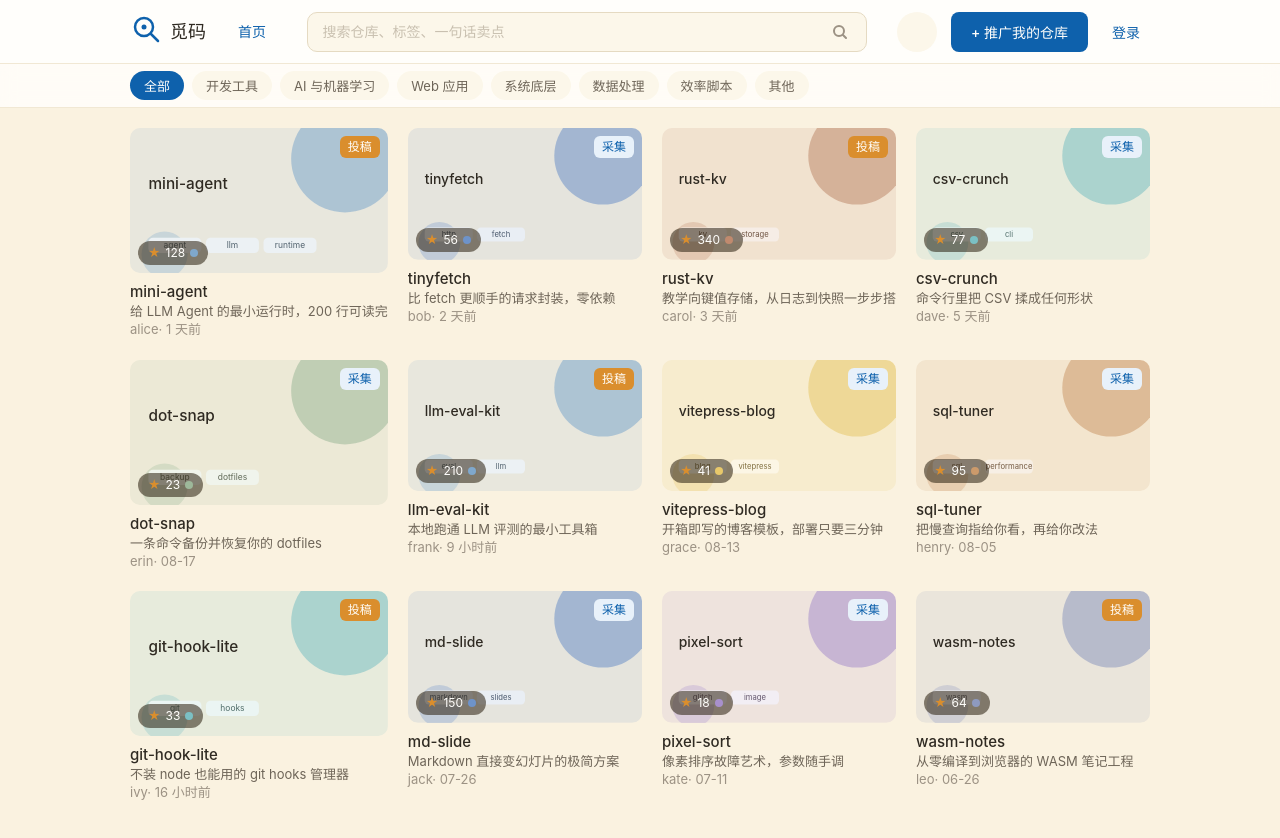
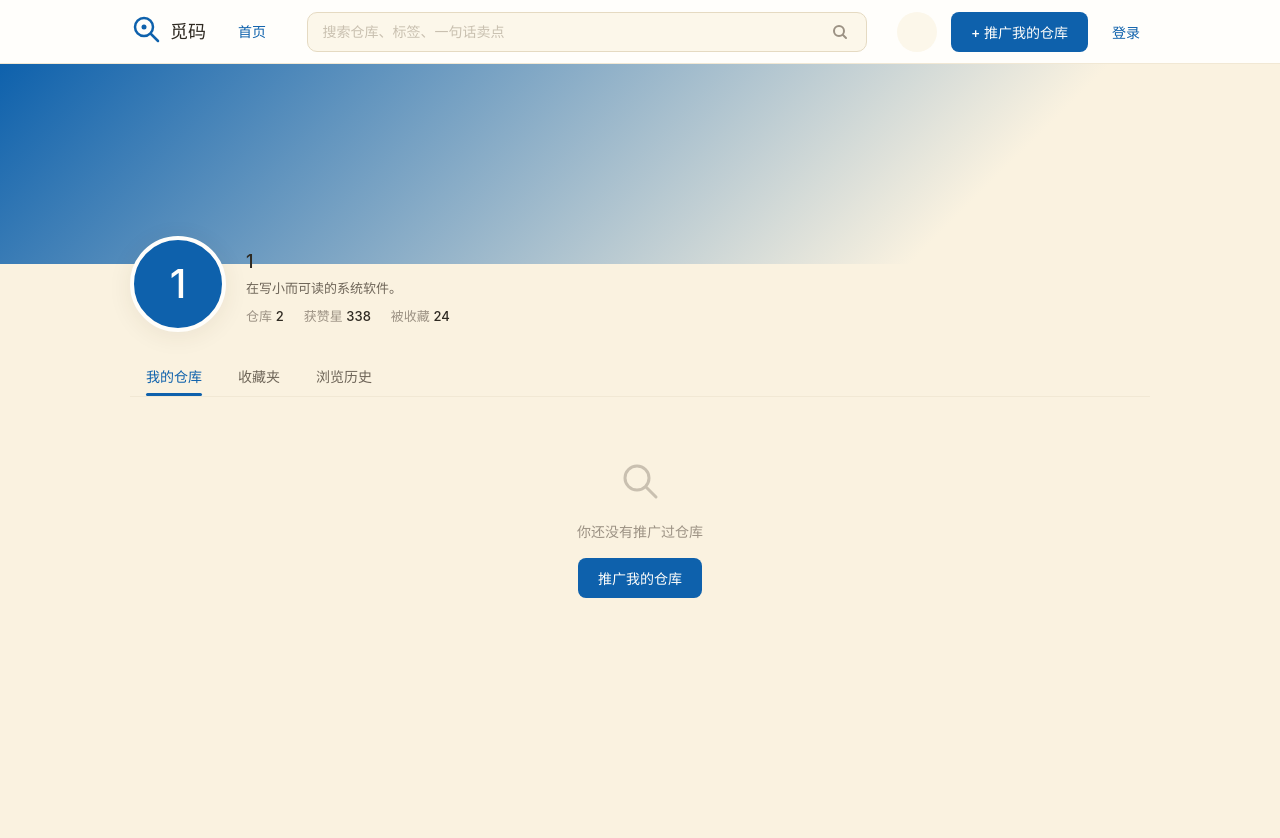
Before and after one commit to alaala-daka/Meecode-Find_your_code, a React (Vite) app in the folder frontend/: page /user/1 in a window 1280 px wide. Before the commit this address led to /. Shown: the top 838 px of the page. After the commit the page ends 800 px from the top, so only its background shows below. Built offline with nearby package versions, Linux system fonts and the light colour scheme.

Commit message:
feat(frontend): ProfilePage 个人主页（规范 §7.5）

```diff
--- a/frontend/src/App.tsx
+++ b/frontend/src/App.tsx
@@ -1,6 +1,7 @@
 // src/App.tsx
 import { Routes, Route, Navigate } from 'react-router-dom'
 import HomePage from './pages/HomePage'
+import ProfilePage from './pages/ProfilePage'
 import RepoPage from './pages/RepoPage'
 import SearchPage from './pages/SearchPage'
 import SubmitPage from './pages/SubmitPage'
@@ -13,6 +14,7 @@ export default function App() {
       <Route path="/search" element={<SearchPage />} />
       <Route path="/repo/:id" element={<RepoPage />} />
       <Route path="/submit" element={<SubmitPage />} />
+      <Route path="/user/:login" element={<ProfilePage />} />
       <Route path="*" element={<Navigate to="/" replace />} />
     </Routes>
   )
--- /dev/null
+++ b/frontend/src/pages/ProfilePage.css
@@ -0,0 +1,57 @@
+/* src/pages/ProfilePage.css —— 规范 §7.5：渐变横幅 + 骑线头像 + 吸顶 tab */
+.profile-loading { color: var(--text3); padding: 60px 0; text-align: center; }
+.profile-banner {
+  height: 200px;
+  background: linear-gradient(135deg, var(--brand_blue) 0%, var(--bg3) 75%);
+}
+.profile-page { position: relative; }
+.profile-head { display: flex; gap: 20px; align-items: flex-end; margin-top: -48px; }
+.profile-avatar {
+  width: 96px; height: 96px;
+  border-radius: 50%;
+  background: var(--brand_blue);
+  color: var(--bg1);
+  display: flex; align-items: center; justify-content: center;
+  font-size: 40px; font-weight: 500;
+  border: 4px solid var(--bg1);
+  box-shadow: var(--shadow_float);
+}
+.profile-info { flex: 1; padding-bottom: 6px; }
+.profile-name { font-size: 18px; font-weight: 500; }
+.profile-bio { margin-top: 4px; color: var(--text2); font-size: 13px; display: flex; align-items: center; gap: 8px; }
+.bio-edit {
+  color: var(--text4);
+  padding: 2px 6px;
+  border-radius: var(--radius-sm);
+  opacity: 0;
+  transition: opacity var(--time-fast), color var(--time-fast);
+}
+.profile-bio:hover .bio-edit { opacity: 1; }
+.bio-edit:hover { color: var(--brand_blue); }
+.bio-input {
+  margin-top: 4px;
+  padding: 6px 10px;
+  border: 1px solid var(--brand_blue);
+  border-radius: var(--radius-md);
+  font-size: 13px;
+  background: var(--bg1);
+  box-shadow: var(--focus_ring);
+  outline: none;
+}
+.profile-stats { display: flex; gap: 20px; margin-top: 8px; color: var(--text3); font-size: 13px; }
+.profile-stats b { color: var(--text1); font-weight: 500; }
+
+.profile-page .tabs { position: sticky; top: 64px; z-index: 18; margin-top: 24px; background: var(--bg3); }
+.profile-tab-body { margin-top: 20px; animation: fade-in 0.15s var(--ease); }
+.profile-card-wrap { display: flex; flex-direction: column; gap: 6px; }
+.delist-btn {
+  align-self: flex-end;
+  padding: 3px 10px;
+  font-size: 12px;
+  color: var(--text3);
+  border: 1px solid var(--line_regular);
+  border-radius: var(--radius-sm);
+  background: var(--bg1);
+  transition: color var(--time-fast), border-color var(--time-fast);
+}
+.delist-btn:hover { color: var(--stress_red); border-color: var(--stress_red); }
--- /dev/null
+++ b/frontend/src/pages/ProfilePage.tsx
@@ -0,0 +1,128 @@
+// src/pages/ProfilePage.tsx —— 规范 §7.5
+import { useCallback, useEffect, useState } from 'react'
+import { useNavigate, useParams, useSearchParams } from 'react-router-dom'
+import { api } from '../api/client'
+import type { RepoCardData, UserProfile } from '../api/types'
+import EmptyState from '../components/EmptyState'
+import RepoCard from '../components/RepoCard'
+import Tabs from '../components/Tabs'
+import TopBar from '../components/TopBar'
+import { useAuthStore } from '../store/authStore'
+import './ProfilePage.css'
+
+const TAB_ITEMS = [
+  { key: 'repos', label: '我的仓库' },
+  { key: 'favs', label: '收藏夹' },
+  { key: 'history', label: '浏览历史' },
+]
+
+export default function ProfilePage() {
+  const { login = '' } = useParams()
+  const navigate = useNavigate()
+  const me = useAuthStore((s) => s.user)
+  const isMe = me?.login === login
+  const [params, setParams] = useSearchParams()
+  const tab = params.get('tab') ?? 'repos'
+  const [profile, setProfile] = useState<UserProfile | null>(null)
+  const [editingBio, setEditingBio] = useState(false)
+  const [lists, setLists] = useState<Record<'repos' | 'favs' | 'history', RepoCardData[]>>({ repos: [], favs: [], history: [] })
+
+  const loadAll = useCallback(async () => {
+    const [p, repos, favs, history] = await Promise.all([
+      api.userProfile(login),
+      api.userRepos(login),
+      api.userFavorites(login),
+      api.userHistory(login),
+    ])
+    setProfile(p)
+    setLists({ repos, favs, history })
+  }, [login])
+
+  useEffect(() => { void loadAll() }, [loadAll])
+
+  function switchTab(key: string) {
+    params.set('tab', key)
+    setParams(params, { replace: true })
+  }
+
+  async function saveBio(value: string) {
+    setEditingBio(false)
+    if (!profile || value === profile.bio) return
+    setProfile({ ...profile, bio: value })
+    await api.setBio(value)
+  }
+
+  async function delist(repo: RepoCardData) {
+    if (!window.confirm(`确定下架「${repo.title}」吗？`)) return
+    await api.delist(repo.id)
+    void loadAll()
+  }
+
+  if (!profile) {
+    return (<><TopBar /><main className="page-shell"><p className="profile-loading">加载中…</p></main></>)
+  }
+
+  const current = lists[tab as 'repos' | 'favs' | 'history'] ?? []
+  const emptyText = tab === 'repos' ? '你还没有推广过仓库'
+    : tab === 'favs' ? '还没有收藏' : '还没有浏览记录'
+
+  return (
+    <>
+      <TopBar />
+      <div className="profile-banner" aria-hidden="true" />
+      <main className="page-shell profile-page">
+        <header className="profile-head">
+          <div className="profile-avatar" aria-label="头像">
+            {profile.login.slice(0, 1).toUpperCase()}
+          </div>
+          <div className="profile-info">
+            <h1 className="profile-name">{profile.login}</h1>
+            {editingBio ? (
+              <input
+                className="bio-input"
+                defaultValue={profile.bio}
+                autoFocus
+                onBlur={(e) => void saveBio(e.target.value)}
+                onKeyDown={(e) => e.key === 'Enter' && void saveBio((e.target as HTMLInputElement).value)}
+                aria-label="签名"
+              />
+            ) : (
+              <p className="profile-bio">
+                {profile.bio || '这个人很懒，还没有写签名'}
+                {isMe && (
+                  <button className="bio-edit" aria-label="编辑签名" onClick={() => setEditingBio(true)}>✎</button>
+                )}
+              </p>
+            )}
+            <p className="profile-stats">
+              <span>仓库 <b>{profile.repo_count}</b></span>
+              <span>获赞星 <b>{profile.star_count}</b></span>
+              <span>被收藏 <b>{profile.favorite_count}</b></span>
+            </p>
+          </div>
+        </header>
+
+        <Tabs items={TAB_ITEMS} active={tab} onChange={switchTab} />
+
+        <div className="profile-tab-body" key={tab}>
+          {current.length === 0 ? (
+            <EmptyState title={emptyText}
+              actionLabel={tab === 'repos' ? '推广我的仓库' : '去首页逛逛'}
+              onAction={() => navigate(tab === 'repos' ? '/submit' : '/')} />
+          ) : (
+            <div className="repo-grid">
+              {current.map((c) => (
+                <div className="profile-card-wrap" key={c.id}>
+                  <RepoCard data={c} />
+                  {isMe && tab === 'repos' && (
+                    <button className="delist-btn" onClick={() => void delist(c)}>下架</button>
+                  )}
+                </div>
+              ))}
+            </div>
+          )}
+        </div>
+      </main>
+    </>
+  )
+}
```
Also changed, not shown: 1 other file (tests, documents, lock files or other folders).
